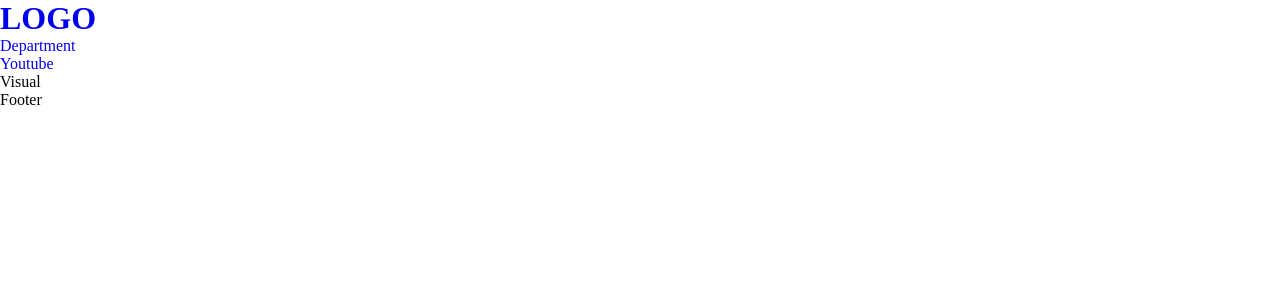
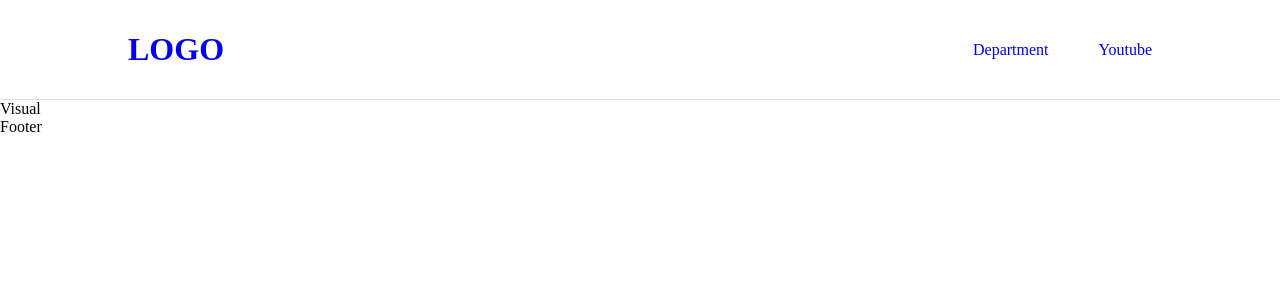
Before and after one commit to jwj082170/react_yjm0802, a React (Create React App) app: page /#/ in a window 1280 px wide. Shown: the top 300 px of the page. Built offline with nearby package versions, Linux system fonts and the light colour scheme.

Commit message:
header 스타일링

```diff
--- a/src/scss/common/_header.scss
+++ b/src/scss/common/_header.scss
@@ -0,0 +1,14 @@
+header {
+	width: 100%;
+	height: 100px;
+	padding: 0px 10vw;
+	border-bottom: 1px solid #ddd;
+	display: flex;
+	justify-content: space-between;
+	align-items: center;
+
+	#gnb {
+		display: flex;
+		gap: 50px;
+	}
+}
```
